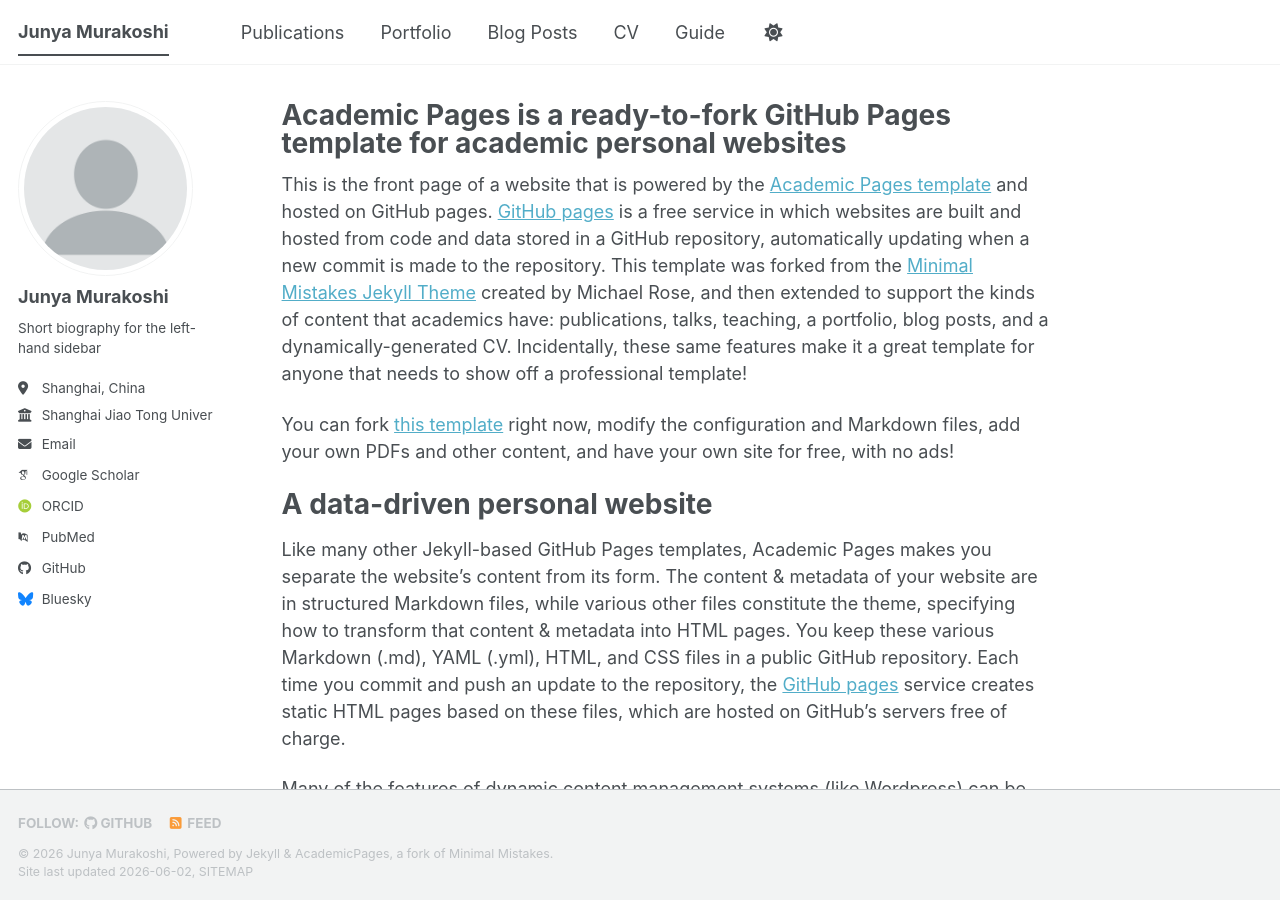
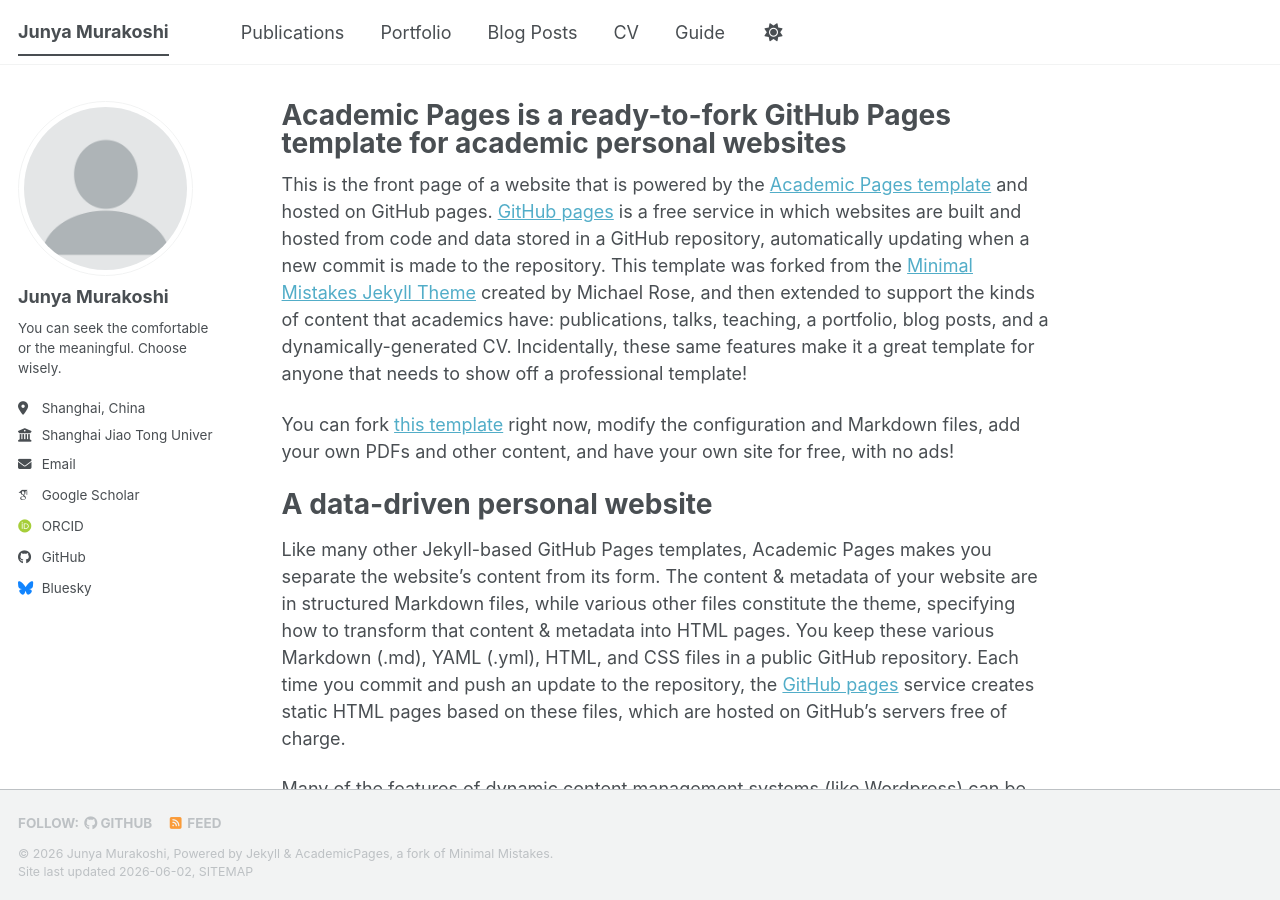
Before and after one commit to jnymrks/jnymrks.github.io, a Jekyll site: the page built from _pages/about.md, in a window 1280 px wide and 900 px high. Built offline with Jekyll 4.4.1, drawn with Linux system fonts in a browser that asks for light colours; some web fonts are replaced; a script bundle is joined from its source files by our own code; library files that are not in the unit come from our copies; a file with an impossible date is left out; some of the changed lines change nothing that is shown.

Commit message:
Update _config.yml

```diff
--- a/_config.yml
+++ b/_config.yml
@@ -26,7 +26,7 @@
   avatar           : "profile.png"
   name             : "Junya Murakoshi"
   pronouns         : # example: "she/her"
-  bio              : "Short biography for the left-hand sidebar"
+  bio              : "You can seek the comfortable or the meaningful. Choose wisely."
   location         : "Shanghai, China"
   employer         : "Shanghai Jiao Tong University"
   uri              : # URL
@@ -38,10 +38,10 @@
   googlescholar    : "https://scholar.google.com/citations?user=PS_CX0AAAAAJ"
   inspire-hep      : # URL
   impactstory      : # URL
-  orcid            : "https://orcid.org/yourorcidurl"
+  orcid            : "https://orcid.org/0009-0001-2913-1691"
   semantic         : # URL
   ssrn             : # URL
-  pubmed           : "https://www.ncbi.nlm.nih.gov/pubmed/?term=john+snow"
+  pubmed           :
   researchgate     : # URL
   scopus           : # URL
   zotero           : # URL
@@ -51,7 +51,7 @@
   bitbucket        : # Username - Update with your username on the site
   codepen          : # Username
   dribbble         : # Username
-  github           : "academicpages"
+  github           : "https://github.com/jnymrks"
   kaggle           : # Username
   stackoverflow    : # User number or user number and name (i.e., use "1" or "1/jeff-atwood")
 
```
